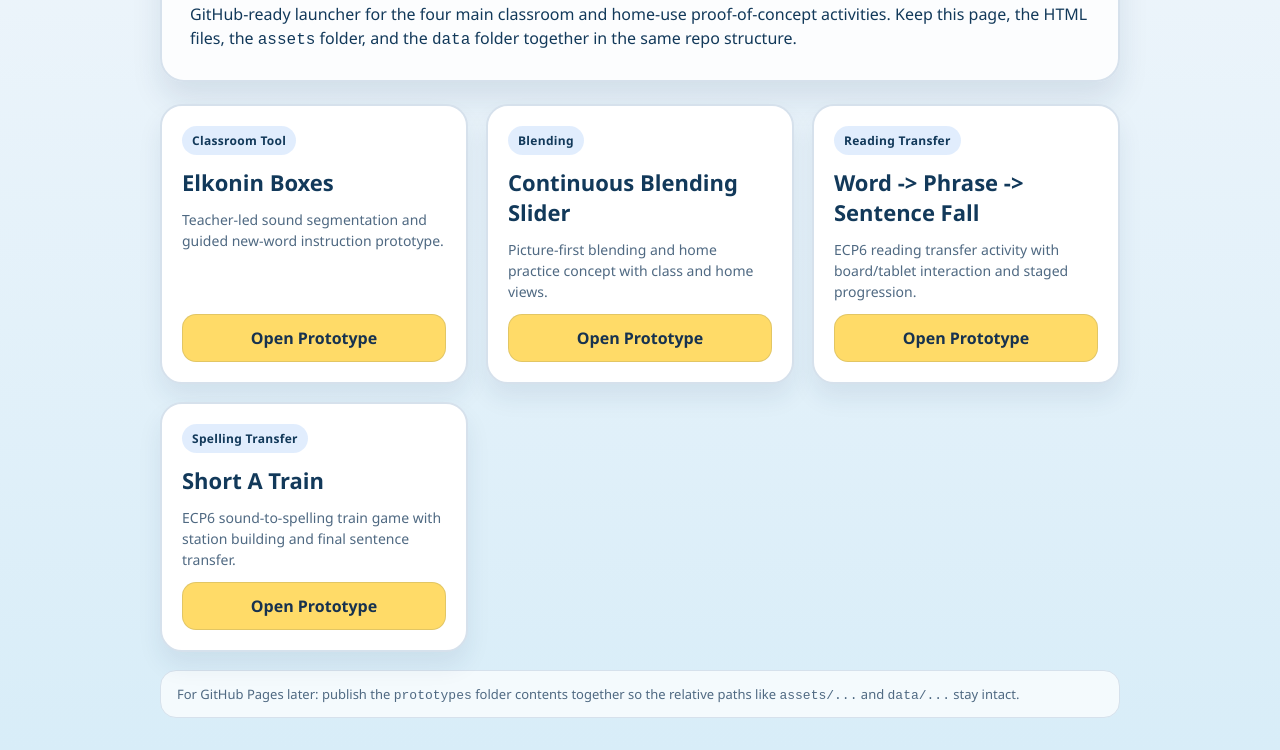
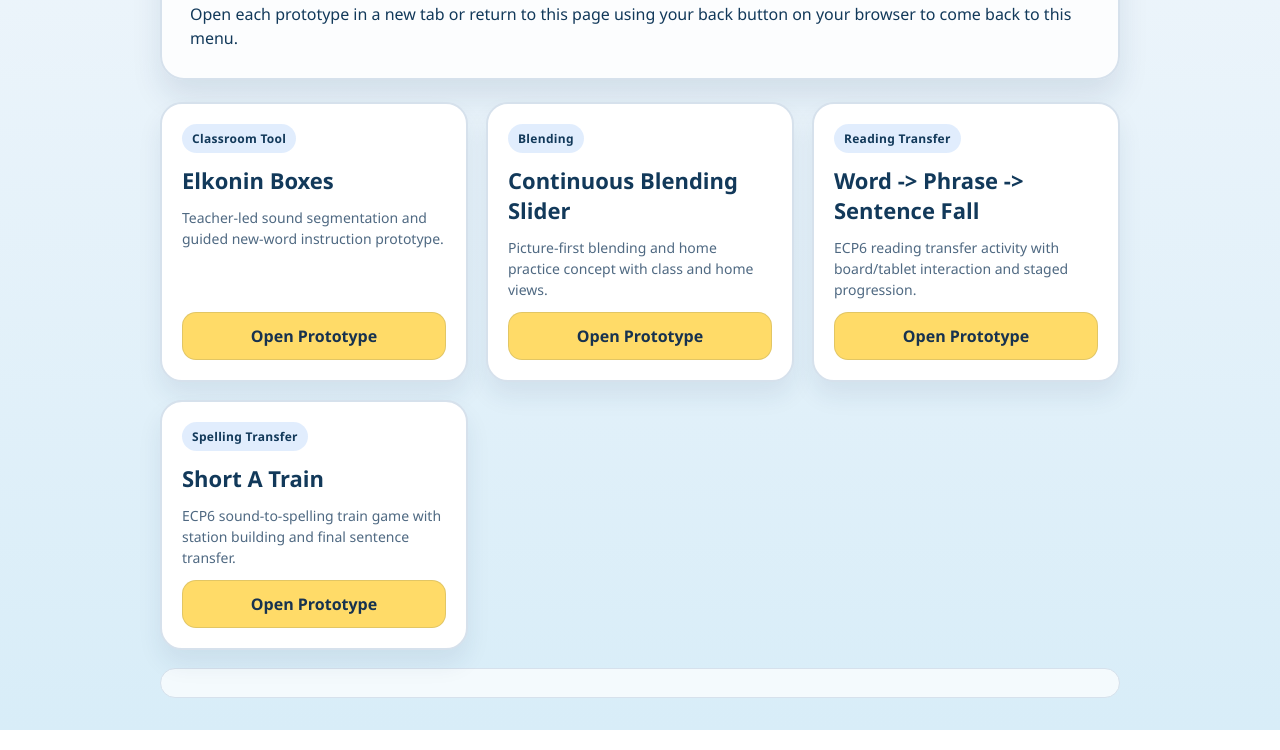
Before and after one commit to brenc20/Phonics-Prototypes, a plain HTML site: page index.html in a window 1280 px wide. Shown: the part 105-855 px from the top of the page. Drawn offline with Linux system fonts and the light colour scheme.

Commit message:
Update index.html

```diff
--- a/index.html
+++ b/index.html
@@ -103,7 +103,7 @@
   <div class="wrap">
     <div class="hero">
       <h1>POLY Phonics Prototypes</h1>
-      <p>GitHub-ready launcher for the four main classroom and home-use proof-of-concept activities. Keep this page, the HTML files, the <code>assets</code> folder, and the <code>data</code> folder together in the same repo structure.</p>
+      <p>Open each prototype in a new tab or return to this page using your back button on your browser to come back to this menu.</p>
     </div>
 
     <div class="grid">
@@ -137,7 +137,6 @@
     </div>
 
     <div class="note">
-      For GitHub Pages later: publish the <code>prototypes</code> folder contents together so the relative paths like <code>assets/...</code> and <code>data/...</code> stay intact.
     </div>
   </div>
 </body>
```
